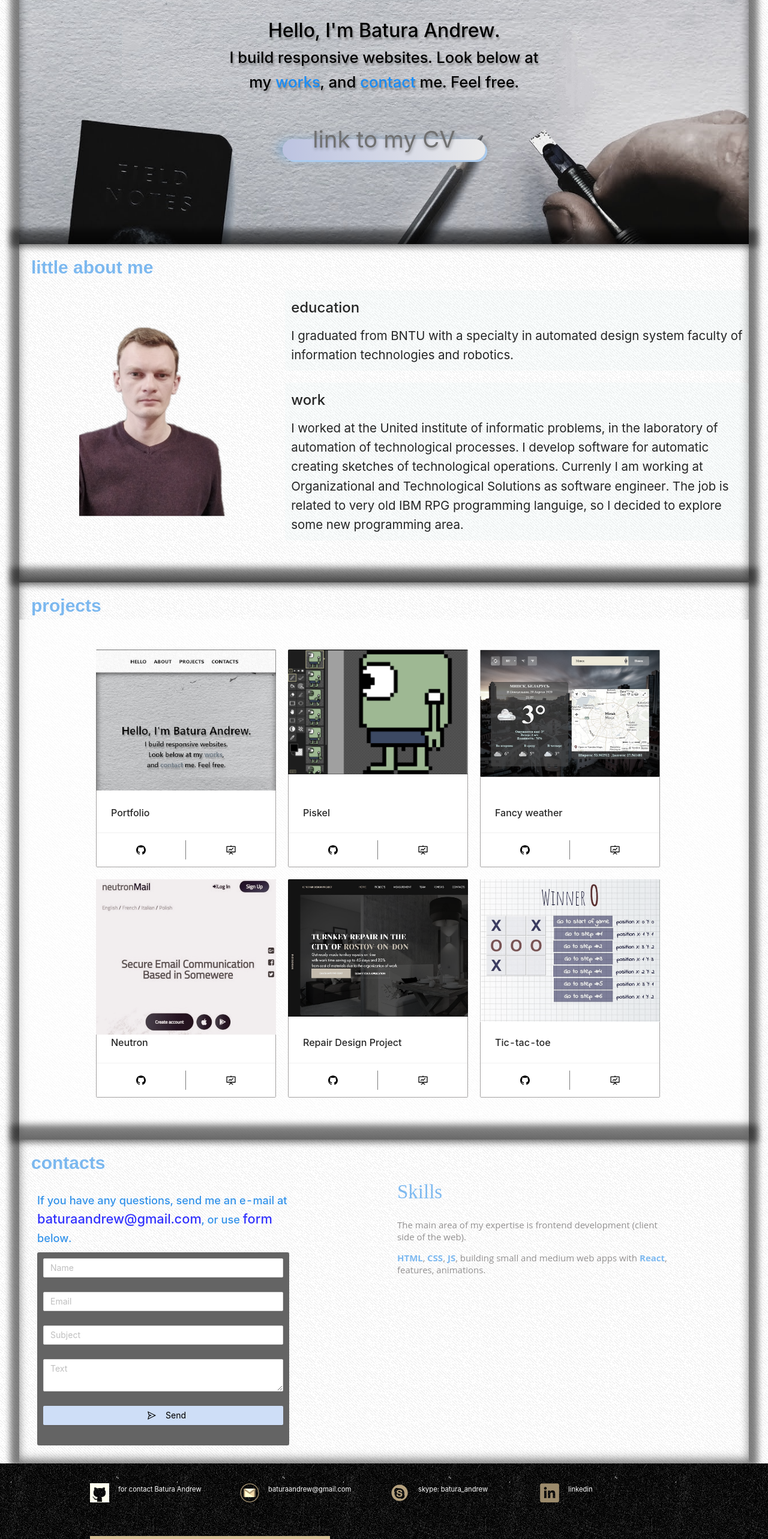
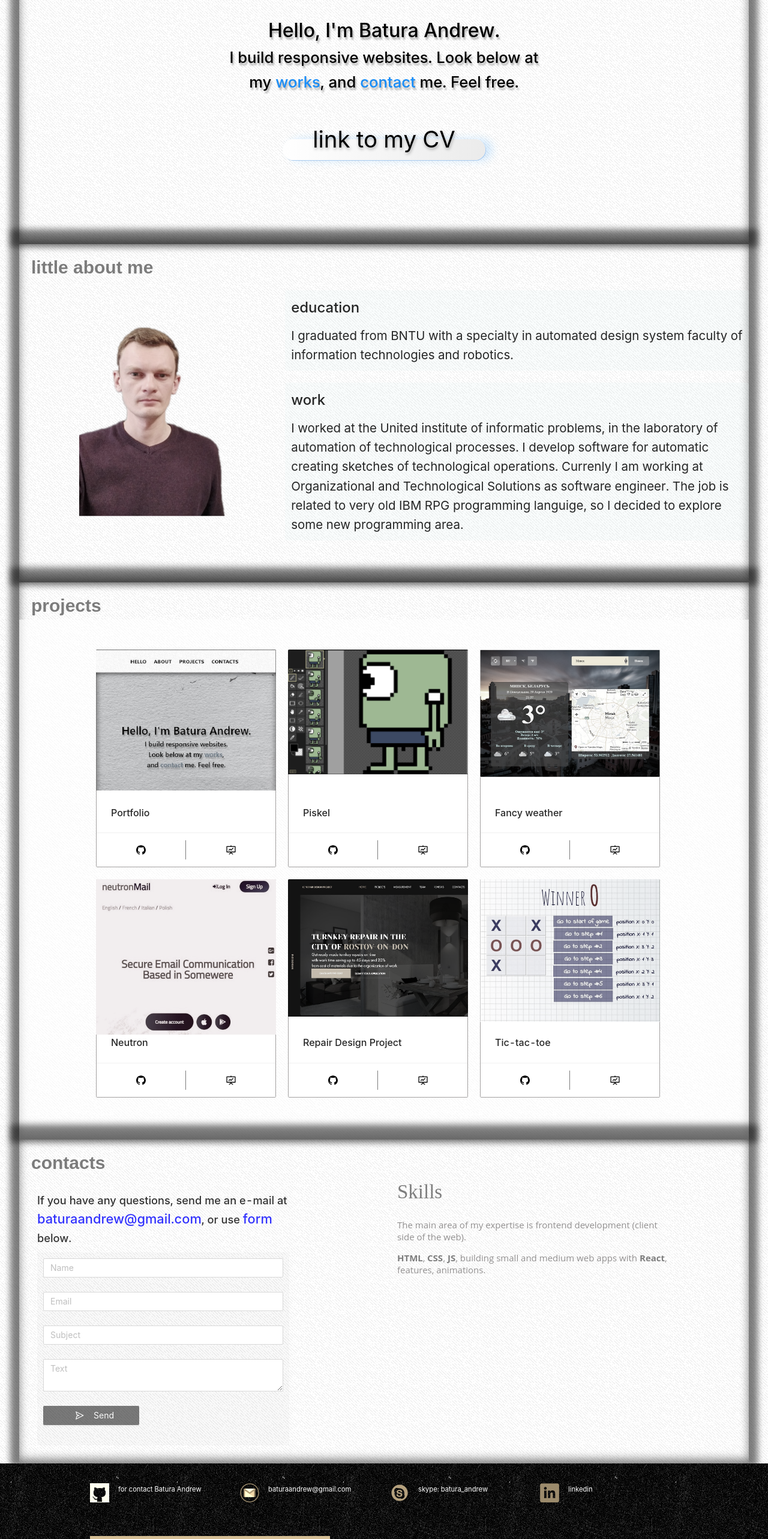
Before and after one commit to BaturaAndrew/portfolio, a React (Create React App) app: page / in a window 1280 px wide. Shown: the part 234-2800 px from the top of the page at 60% size. Built offline with nearby package versions, Linux system fonts and the light colour scheme; grey boxes are pictures that could not be loaded.

Commit message:
delete: bg img

```diff
--- a/src/component/Contacts/Contacts.scss
+++ b/src/component/Contacts/Contacts.scss
@@ -14,7 +14,7 @@
   h2 {
     margin-top: 25px;
     margin-left: 30px;
-    color: #0078e5;
+    color: $main-color;
     opacity: 0.8;
     font-size: 1.3em;
     max-width: 450px;
@@ -90,7 +90,7 @@
       max-width: 450px;
       margin: 30px;
       margin-top: 10px;
-      background-color: rgb(100, 100, 100);
+      background-color: #6464640a;
       border-radius: 3px;
       padding: 10px;
 
@@ -99,10 +99,10 @@
       }
 
       .send-btn {
-        background-color: #cedef7;
+        background-color: #00000083;
         border: none;
-        color: black;
-        width: 100%;
+        color: #fff;
+        width: 40%;
         justify-content: flex-start;
 
         span {
@@ -111,7 +111,7 @@
       }
 
       .send-btn:hover {
-        background-color: rgb(184, 179, 255);
+        background-color: rgba(100, 100, 100, 0.5);
       }
     }
   }
--- a/src/component/Header/Hello/Hello.scss
+++ b/src/component/Header/Hello/Hello.scss
@@ -1,5 +1,4 @@
 .header-section {
-  background: fixed center no-repeat url(../../../assets/images/image6.jpg);
   background-size: cover;
   width: 95%;
   margin: auto;
@@ -48,15 +47,15 @@
     border: 0;
     margin-bottom: 140px;
     font-size: 3vw;
-    text-shadow: 1px 3px 5px rgba(0, 0, 0, 0.3);
+    text-shadow: 1px 3px 5px rgba(0, 0, 0, .3);
     border-radius: 25px;
     padding: 35px 50px;
-    background: linear-gradient(to left, #ebebeb, #bcc3e1);
-    color: #707070;
+    background: linear-gradient(270deg, #ebebeb, #ffffff);
+    color: #000000;
     text-align: center;
-    line-height: 0px;
-    box-shadow: 3px 3px #abccef,
-      -10px 0 0.4em rgba(24, 144, 255, 0.2);
+    line-height: 0;
+    box-shadow: 1px 1px #abccef,
+      11px 0 0.4em rgba(24, 144, 255, .2);
 
     &:hover {
       box-shadow: inset 0 0 0 0px white, 5px 5px 2px #646C92;
--- a/src/component/_varables.scss
+++ b/src/component/_varables.scss
@@ -1 +1 @@
-$main-color: #0078e5;
+$main-color:  #000000;
```
